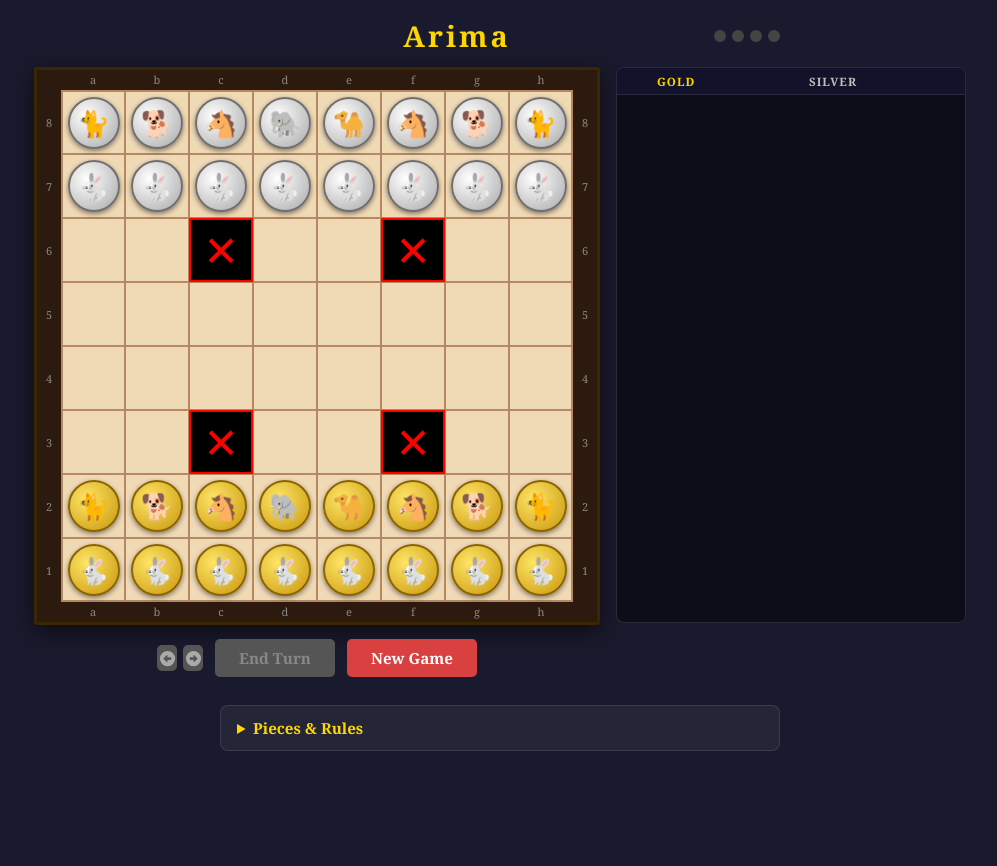
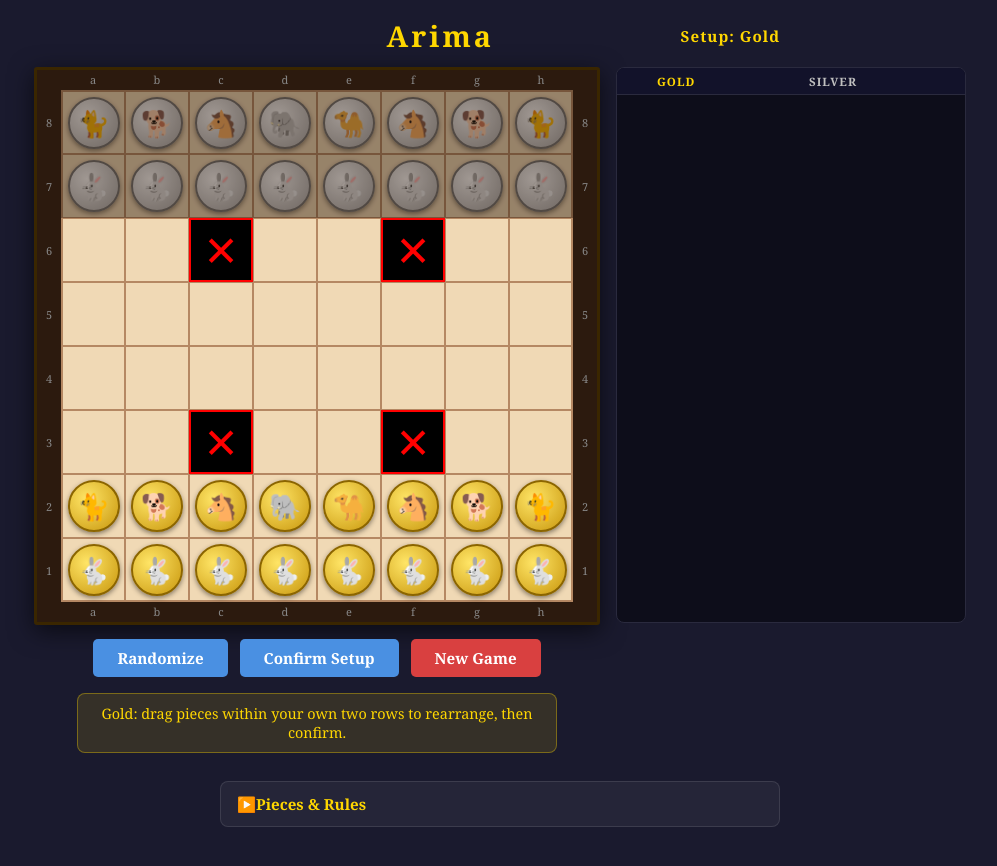
Before and after one commit to trekkateer/arima, a React (Create React App) app: page /play in a window 1280 px wide. Shown: the whole page, without its empty margins (140-1137 px from the left). Before the commit the page ends 800 px from the top, so only its background shows below. Built offline with nearby package versions, Linux system fonts and the light colour scheme.

Commit message:
added setup phase

```diff
--- a/src/pages/Play.css
+++ b/src/pages/Play.css
@@ -53,6 +53,13 @@
   transition: background 0.2s;
 }
 .step-pip.pip-used { background: #FFD700; }
+
+.setup-status {
+  color: #FFD700;
+  font-size: 0.95rem;
+  font-weight: bold;
+  letter-spacing: 1px;
+}
 
 /* ── Player bar ── */
 .player-bar {
@@ -297,6 +304,17 @@
   opacity: 0.4;
 }
 
+/* Setup phase: selected piece awaiting a swap target */
+.sq-setup-selected {
+  outline: 3px solid #FFD700;
+  outline-offset: -3px;
+}
+
+/* Setup phase: opponent's pieces, not yet interactive */
+.sq-setup-locked {
+  opacity: 0.55;
+}
+
 /* Ghost piece that follows the cursor during drag */
 .drag-ghost {
   position: fixed;
@@ -409,6 +427,22 @@
 }
 .btn-reset:hover { background: #c03030; }
 
+/* ── Setup banner ── */
+.setup-banner {
+  display: flex;
+  align-items: center;
+  justify-content: center;
+  background: rgba(255, 215, 0, 0.12);
+  border: 1px solid rgba(255, 215, 0, 0.35);
+  color: #FFD700;
+  padding: 10px 20px;
+  border-radius: 8px;
+  font-size: 0.9rem;
+  margin: 8px 0;
+  max-width: 480px;
+  text-align: center;
+}
+
 /* ── Winner banner ── */
 .winner-banner {
   display: flex;
@@ -452,7 +486,9 @@
   font-size: 0.95rem;
   font-weight: bold;
   user-select: none;
+  list-style-type: '▶️';
 }
+.rules[open] summary { list-style-type: '🔽'; }
 .rules-body {
   margin-top: 12px;
   display: flex;
--- a/src/pages/Play.js
+++ b/src/pages/Play.js
@@ -26,6 +26,8 @@ function stepNote(piece, fr, fc, tr, tc) {
   return pieceChar(piece) + toSquare(fr, fc) + toDir(fr, fc, tr, tc);
 }
 function capNote(piece, r, c) { return pieceChar(piece) + toSquare(r, c) + 'x'; }
+// Home rows each color may rearrange pieces within during setup
+const HOME_ROWS = { gold: [6, 7], silver: [0, 1] };
 // Returns pieces present in `before` but absent in `after` (trap captures)
 function findCaptures(before, after) {
   const caps = [];
@@ -46,6 +48,9 @@ export default function Play() {
   const [pushPhase, setPushPhase] = useState(null);
   const [dragging, setDragging] = useState(null);
   const [dragPos, setDragPos] = useState(null);
+  // Placement phase before turn 1: 'gold' | 'silver' while arranging, null once play begins
+  const [setupPhase, setSetupPhase] = useState('gold');
+  const [setupSelected, setSetupSelected] = useState(null);
 
   const frozen = computeFrozen(board);
 
@@ -56,6 +61,8 @@ export default function Play() {
   frozenRef.current = frozen;
   const playerRef = useRef(player);
   playerRef.current = player;
+  const setupPhaseRef = useRef(setupPhase);
+  setupPhaseRef.current = setupPhase;
   const draggingRef = useRef(null);
   const dragStartPos = useRef(null);
   const dragDidFire = useRef(false); // suppresses onClick after a completed drag-drop
@@ -86,8 +93,13 @@ export default function Play() {
   // Records where a drag began; the global pointermove handler starts the drag once
   // the pointer moves more than 5px (so normal clicks aren't affected).
   function handlePiecePointerDown(e, row, col) {
+    const piece = board[row][col];
+    if (setupPhase) {
+      if (!piece || piece.color !== setupPhase || !HOME_ROWS[setupPhase].includes(row)) return;
+      dragStartPos.current = { x: e.clientX, y: e.clientY, row, col };
+      return;
+    }
     if (winner || pushPhase) return;
-    const piece = board[row][col];
     if (!piece || piece.color !== player || frozen.has(`${row},${col}`)) return;
     dragStartPos.current = { x: e.clientX, y: e.clientY, row, col };
   }
@@ -106,8 +118,12 @@ export default function Play() {
           draggingRef.current = { row, col };
           document.body.style.cursor = "grabbing";
           setDragging({ row, col });
+          if (setupPhaseRef.current) {
+            setSetupSelected({ row, col });
+          } else {
             setSelected({ row, col });
             setValidMoves(getValidMoves(boardRef.current, row, col, playerRef.current, frozenRef.current));
+          }
           setDragPos({ x: e.clientX, y: e.clientY });
         }
       } else {
@@ -151,7 +167,7 @@ export default function Play() {
   useEffect(() => {
     const onKeyDown = (e) => {
       // Detect special CTRL-Z code to undo step
-      if (e.ctrlKey) {
+      if (e.ctrlKey && !setupPhase) {
         if (e.key.charCodeAt(0) == 122 &&
           ((currMove !== 0 || pushPhase) && !winner)
         ) {
@@ -305,9 +321,62 @@ export default function Play() {
     }
   }
 
+  // Swaps two pieces within the active setup player's own home rows (click or drag-drop)
+  function handleSetupClick(row, col) {
+    const ownZone = HOME_ROWS[setupPhase].includes(row);
+
+    if (setupSelected) {
+      const { row: sr, col: sc } = setupSelected;
+      if (sr !== row || sc !== col) {
+        if (ownZone) {
+          const next = board.map(r => [...r]);
+          [next[sr][sc], next[row][col]] = [next[row][col], next[sr][sc]];
+          setBoard(next);
+        }
+      }
+      setSetupSelected(null);
+      return;
+    }
+
+    const piece = board[row][col];
+    if (ownZone && piece?.color === setupPhase) {
+      setSetupSelected({ row, col });
+    }
+  }
+
+  // Shuffles the active setup player's 16 pieces randomly across their two home rows
+  function randomizeSetup() {
+    const squares = HOME_ROWS[setupPhase].flatMap(r => Array.from({ length: 8 }, (_, c) => [r, c]));
+    const pieces = squares.map(([r, c]) => board[r][c]);
+    for (let i = pieces.length - 1; i > 0; i--) {
+      const j = Math.floor(Math.random() * (i + 1));
+      [pieces[i], pieces[j]] = [pieces[j], pieces[i]];
+    }
+    const next = board.map(r => [...r]);
+    squares.forEach(([r, c], i) => { next[r][c] = pieces[i]; });
+    setBoard(next);
+    setSetupSelected(null);
+  }
+
+  // Advances from gold's setup to silver's, then from silver's setup into turn 1
+  function confirmSetup() {
+    setSetupSelected(null);
+    if (setupPhase === 'gold') {
+      setSetupPhase('silver');
+      return;
+    }
+    const finalBoard = cloneBoard(board);
+    setSetupPhase(null);
+    setMoveHistory([finalBoard]);
+    setPositionLog([serializePosition(finalBoard, 'gold')]);
+    setPlayer('gold');
+    setCurrMove(0);
+  }
+
   // Single entry point for all board interactions (click and drag-drop). Dispatches
   // through push-dest → pull-choice → normal move → select piece → initiate push.
   function handleClick(row, col) {
+    if (setupPhase) { handleSetupClick(row, col); return; }
     if (winner) return;
     const cell = `${row},${col}`;
 
@@ -445,6 +514,8 @@ export default function Play() {
     setPushPhase(null);
     setGameLog([]);
     setTurnNotes([]);
+    setSetupPhase('gold');
+    setSetupSelected(null);
   }
 
   function undoMove() {//console.log("undoMove called");
@@ -515,11 +586,15 @@ export default function Play() {
         >
           Arima
         </h1>
+        {setupPhase ? (
+          <div className="setup-status">Setup: {setupPhase === 'gold' ? 'Gold' : 'Silver'}</div>
+        ) : (
           <div className="step-track">
             {[1,2,3,4].map(i => (
               <div key={i} className={`step-pip ${i <= currMove ? 'pip-used' : ''}`} />
             ))}
           </div>
+        )}
       </div>
 
       <div className="game-container">
@@ -548,6 +623,8 @@ export default function Play() {
                     pushPhase.pushee.row === r && pushPhase.pushee.col === c;
                   const isPushDest = pushPhase?.type === 'push_dest' && pushPhase.dests.has(key);
                   const isPullable = pushPhase?.type === 'pull_choice' && pushPhase.pullables.has(key);
+                  const isSetupSel = setupPhase && setupSelected?.row === r && setupSelected?.col === c;
+                  const isSetupLocked = setupPhase && piece && piece.color !== setupPhase;
 
                   return (
                     <div className={[
@@ -559,6 +636,8 @@ export default function Play() {
                         isPushActive ? 'sq-push-active' : '',
                         isPushDest ? 'sq-push-dest' : '',
                         isPullable ? 'sq-pullable' : '',
+                        isSetupSel ? 'sq-setup-selected' : '',
+                        isSetupLocked ? 'sq-setup-locked' : '',
                         dragging?.row === r && dragging?.col === c ? 'sq-dragging' : '',
                         r === 0 ? 'top-edge' : r === 7 ? 'bottom-edge' : '',
                         c === 0 ? 'left-edge' : c === 7 ? 'right-edge' : '',
@@ -574,7 +653,9 @@ export default function Play() {
                       {piece ? (
                         <div className={`piece pc-${piece.color}${isFrozen ? ' pc-frozen' : ''}`}
                           title={`${piece.color} ${PIECE_NAMES[piece.type]}${isFrozen ? ' (frozen)' : ''}`}
-                          style={{ cursor: piece.color === player && !isFrozen && !winner && !pushPhase ? 'grab' : 'default' }}
+                          style={{ cursor: setupPhase
+                            ? (piece.color === setupPhase ? 'grab' : 'default')
+                            : (piece.color === player && !isFrozen && !winner && !pushPhase ? 'grab' : 'default') }}
                           onPointerDown={(e) => handlePiecePointerDown(e, r, c)}
                         >
                           {PIECE_EMOJI[piece.type]}
@@ -598,6 +679,19 @@ export default function Play() {
             </div>
           </div>
 
+          {setupPhase ? (
+            <div className="controls">
+              <button className="btn-end" onClick={randomizeSetup}>
+                Randomize
+              </button>
+              <button className="btn-end" onClick={confirmSetup}>
+                Confirm Setup
+              </button>
+              <button className="btn-reset" onClick={resetGame}>
+                New Game
+              </button>
+            </div>
+          ) : (
             <div className="controls">
               <div className="move-controls">
                 <button className="btn-undo" onClick={undoMove}
@@ -618,6 +712,13 @@ export default function Play() {
                 New Game
               </button>
             </div>
+          )}
+
+          {setupPhase && (
+            <div className="setup-banner">
+              <span>{setupPhase === 'gold' ? 'Gold' : 'Silver'}: drag pieces within your own two rows to rearrange, then confirm.</span>
+            </div>
+          )}
 
           {winner && (
             <div className="winner-banner">
@@ -669,6 +770,7 @@ export default function Play() {
             ))}
           </div>
           <ul className="rules-list">
+            <li><b>Setup:</b> Gold, then Silver, arranges their 16 pieces anywhere within their own two home rows before turn 1.</li>
             <li>Each turn you may take <b>1-4 steps</b>; press <b>End Turn</b> when done (auto-ends after 4).</li>
             <li>Pieces move one square orthogonally per step.</li>
             <li><b>Rabbits</b> cannot step backward (toward their own home row).</li>
```
Lines whose indentation alone changed are shown as unchanged.
